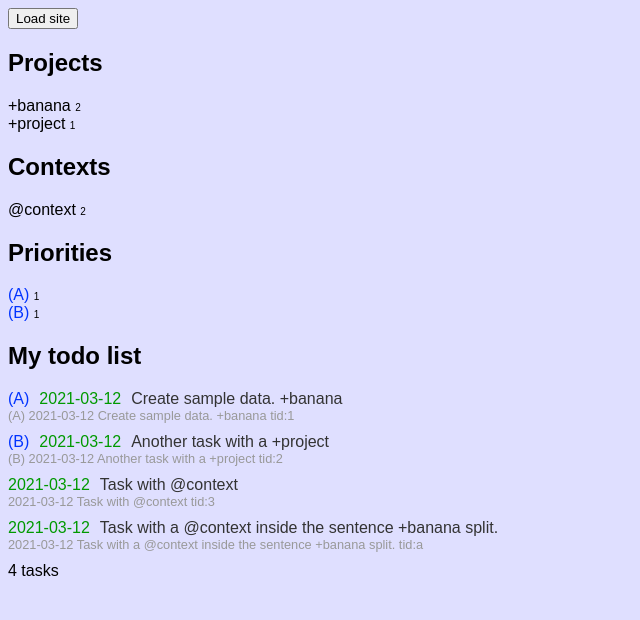
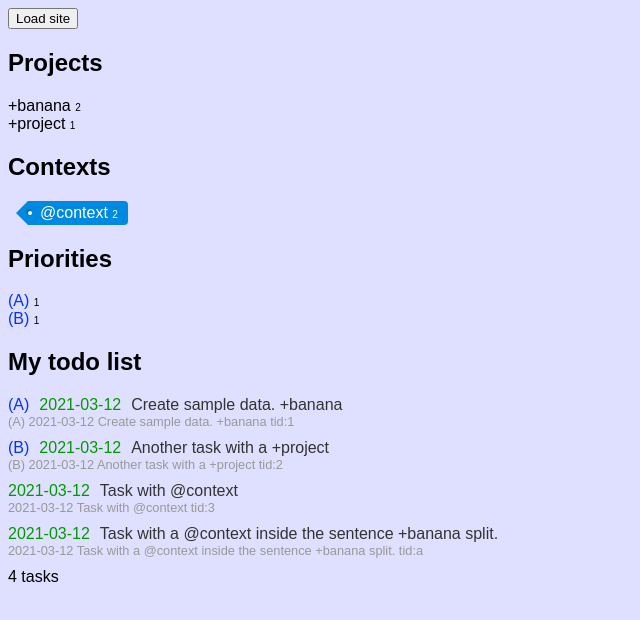
Before and after one commit to y0mbo/todo.txt, a React (Create React App) app: page / in a window 1280 px wide. Both pictures are taken after a click on the button "Load site". Shown: the top 620 px of the page, without its empty margins (0-640 px from the left). Built offline with nearby package versions, Linux system fonts and the light colour scheme.

Commit message:
Trying out some tag formatting.

```diff
--- a/src/components/Contexts.js
+++ b/src/components/Contexts.js
@@ -1,6 +1,6 @@
 import React from "react";
 import css from "styled-components";
-import { Tags, Tag, TagCount } from "../css/style.js";
+import { Tags, Tag, TagAnchor, TagCount } from "../css/style.js";
 
 class Contexts extends React.Component {
   render() {
@@ -15,7 +15,9 @@ class Contexts extends React.Component {
         <Tags>
           {Object.keys(this.props.contexts).map((key) => (
             <Tag key={key}>
-              {key} <TagCount>{this.props.contexts[key]}</TagCount>
+              <TagAnchor>
+                {key} <TagCount>{this.props.contexts[key]}</TagCount>
+              </TagAnchor>
             </Tag>
           ))}
         </Tags>
--- a/src/css/style.js
+++ b/src/css/style.js
@@ -7,11 +7,60 @@ export const Tags = css.ul`
   margin: 1em 0 0;
 	padding: 0;
 	list-style: none;
+
+  &:after {
+    clear:both;
+    content: "";
+    display: table;
+  }
 `;
 
 export const Tag = css.li`
+  float:left;
+	height:24px;
+	line-height:24px;
 
 `;
+
+export const TagAnchor = css.a`
+  background:#0089e0;
+  border-bottom-right-radius:4px;
+  border-top-right-radius:4px;
+  color:#fff;
+  float:left;
+	height:24px;
+	line-height:24px;
+  margin-left:20px;
+  padding:0 10px 0 12px;
+	position:relative;
+	text-decoration:none;
+
+  &:before {
+    content:"";
+    float:left;
+    position:absolute;
+    top:0;
+    left:-12px;
+    width:0;
+    height:0;
+    border-color:transparent #0089e0 transparent transparent;
+    border-style:solid;
+    border-width:12px 12px 12px 0;
+  }
+
+  &:after {
+    content:"";
+    position:absolute;
+    top:10px;
+    left:0;
+    float:left;
+    width:4px;
+    height:4px;
+    border-radius:2px;
+    background:#fff;
+    box-shadow:-1px -1px 2px #004977;
+  }
+  `;
 
 export const TagCount = css.span`
   font-size: ${sizeS};
```
